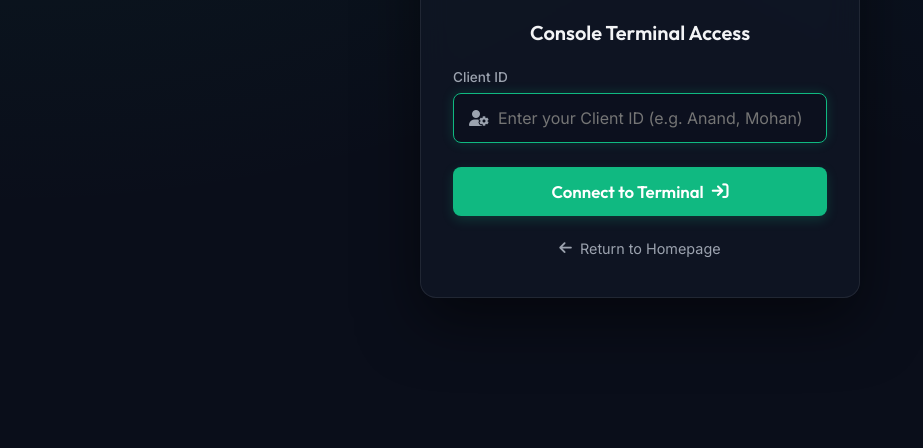
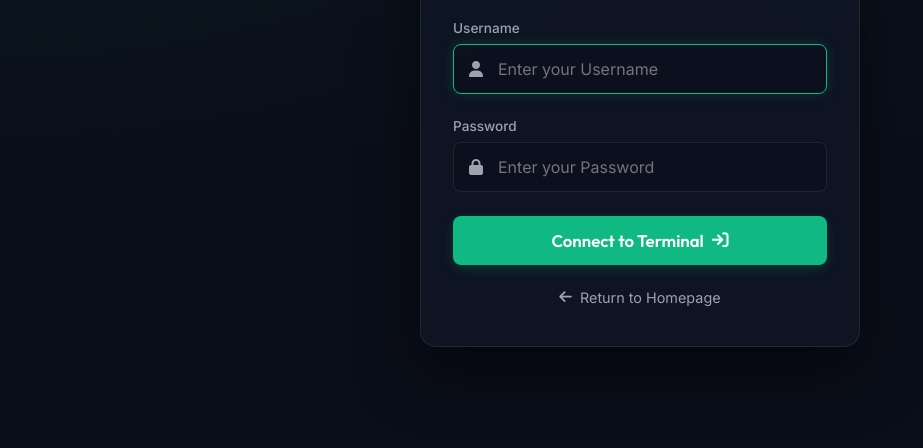
Before and after one commit to anandnowhere/stratexa-website, a website built with Vite: page login.html in a window 1280 px wide. Shown: the part 352-800 px from the top of the page, without its empty margins (0-923 px from the left). Built offline with nearby package versions, Linux system fonts and the light colour scheme.

Commit message:
Add password field to client portal login, redirect to live server with auth fragment

```diff
--- a/login.html
+++ b/login.html
@@ -300,15 +300,23 @@
 
         <div id="error-message" class="error-box">
           <i class="fa-solid fa-circle-exclamation"></i>
-          <span id="error-text">Client ID not recognized. Please check your spelling.</span>
+          <span id="error-text">Username not recognized. Please check your spelling.</span>
         </div>
 
         <form id="portal-form">
           <div class="form-group">
-            <label for="client-id">Client ID</label>
+            <label for="client-id">Username</label>
             <div class="input-wrapper">
-              <i class="fa-solid fa-user-gear"></i>
-              <input type="text" id="client-id" required placeholder="Enter your Client ID (e.g. Anand, Mohan)" autofocus autocomplete="off" />
+              <i class="fa-solid fa-user"></i>
+              <input type="text" id="client-id" required placeholder="Enter your Username" autofocus autocomplete="off" />
+            </div>
+          </div>
+
+          <div class="form-group">
+            <label for="client-password">Password</label>
+            <div class="input-wrapper">
+              <i class="fa-solid fa-lock"></i>
+              <input type="password" id="client-password" required placeholder="Enter your Password" autocomplete="current-password" />
             </div>
           </div>
 
@@ -334,15 +342,16 @@
       document.getElementById('portal-form').addEventListener('submit', function(e) {
         e.preventDefault();
         const clientId = document.getElementById('client-id').value.trim().toLowerCase();
+        const password = document.getElementById('client-password').value;
         const errorBox = document.getElementById('error-message');
         const errorText = document.getElementById('error-text');
 
         if (clientId in CLIENT_MAP) {
           errorBox.classList.remove('active');
-          // Redirect to client server dashboard
-          window.location.href = CLIENT_MAP[clientId];
+          // Redirect to client server dashboard with auth fragment
+          window.location.href = CLIENT_MAP[clientId] + "#auth=" + encodeURIComponent(password);
         } else {
-          errorText.textContent = "Client ID '" + document.getElementById('client-id').value.trim() + "' not recognized. Please contact support.";
+          errorText.textContent = "Username '" + document.getElementById('client-id').value.trim() + "' not recognized. Please contact support.";
           errorBox.classList.add('active');
           document.getElementById('client-id').focus();
         }
```
